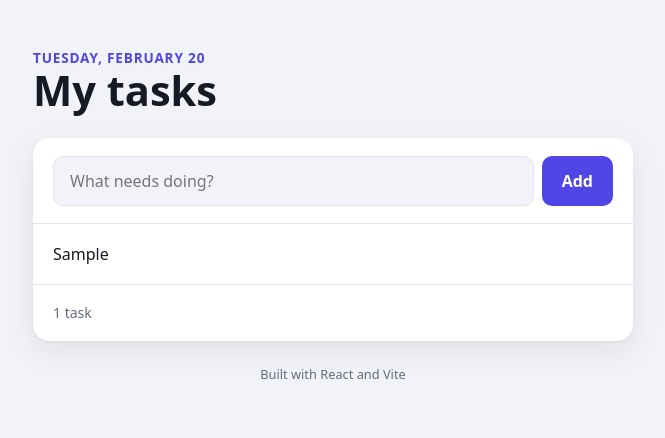
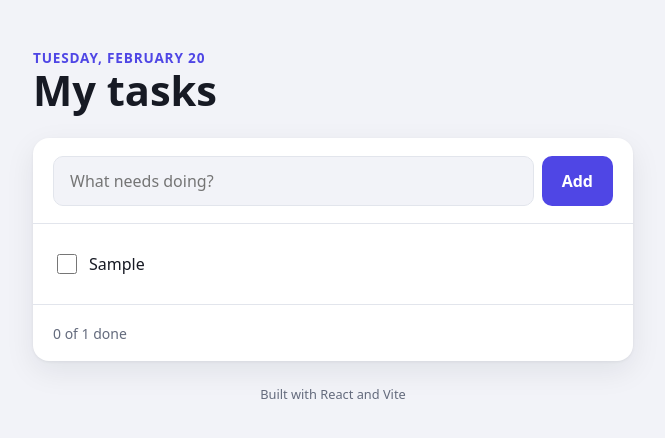
Before and after one commit to vincentonyenze/todo-react, a React (Vite) app: page / in a window 1280 px wide. Both pictures are taken after typing "Sample" into the empty fields and a click on the button "Add". Shown: the top 438 px of the page, without its empty margins (307-972 px from the left). Built offline with nearby package versions, Linux system fonts and the light colour scheme.

Commit message:
add task list with ticking off

```diff
--- a/src/App.jsx
+++ b/src/App.jsx
@@ -1,5 +1,6 @@
 import { useState } from "react";
 import AddTaskForm from "./components/AddTaskForm.jsx";
+import TaskList from "./components/TaskList.jsx";
 
 // "Tuesday, October 20": today's date, worked out once when the page loads
 const today = new Date().toLocaleDateString("en-US", {
@@ -34,6 +35,17 @@ function App() {
     setTasks((current) => [createTask(title), ...current]);
   }
 
+  function toggleTask(id) {
+    // map() makes a new array: a NEW object for the task that changed
+    // ({ ...task, done: !task.done }), and the same objects for the rest
+    setTasks((current) =>
+      current.map((task) => (task.id === id ? { ...task, done: !task.done } : task))
+    );
+  }
+
+  // Worked out from the tasks on every render, never stored
+  const doneCount = tasks.filter((task) => task.done).length;
+
   return (
     <div className="app">
       <header className="app__header">
@@ -48,27 +60,15 @@ function App() {
         </section>
 
         <section className="todo-card__section" aria-label="Tasks">
-          {tasks.length === 0 ? (
-            <div className="empty">
-              <span className="empty__icon" aria-hidden="true">
-                🎉
-              </span>
-              <p>Nothing to do yet. Add your first task above.</p>
-            </div>
-          ) : (
-            // A plain list for now; Step 4 turns each one into a real task
-            <ul>
-              {tasks.map((task) => (
-                <li key={task.id}>{task.title}</li>
-              ))}
-            </ul>
-          )}
+          <TaskList tasks={tasks} onToggle={toggleTask} />
         </section>
 
         <footer className="todo-card__section todo-card__footer">
-          {/* Worked out from the tasks every time: never stored, never stale */}
-          <p>
-            {tasks.length} task{tasks.length === 1 ? "" : "s"}
+          {/* aria-live: screen readers hear the new count when a task is ticked */}
+          <p aria-live="polite">
+            {tasks.length === 0
+              ? "No tasks"
+              : `${doneCount} of ${tasks.length} done`}
           </p>
         </footer>
       </main>
--- /dev/null
+++ b/src/components/TaskItem.css
@@ -0,0 +1,33 @@
+.task {
+  display: flex;
+  align-items: center;
+  gap: 0.75rem;
+  padding: 0.65rem 0.25rem;
+  border-bottom: 1px solid var(--color-border);
+}
+
+.task:last-child {
+  border-bottom: none;
+}
+
+.task__checkbox {
+  flex-shrink: 0;
+  width: 1.25rem;
+  height: 1.25rem;
+  margin: 0;
+  accent-color: var(--color-success);
+  cursor: pointer;
+}
+
+.task__title {
+  flex: 1;
+  min-width: 0;
+  overflow-wrap: anywhere; /* long words wrap instead of overflowing */
+  cursor: pointer;
+}
+
+/* Done: faded and crossed out, but still readable */
+.task--done .task__title {
+  color: var(--color-muted);
+  text-decoration: line-through;
+}
--- /dev/null
+++ b/src/components/TaskItem.jsx
@@ -0,0 +1,31 @@
+import "./TaskItem.css";
+
+// One task: a checkbox and its title. Ticking it doesn't change anything
+// here. It asks the parent to by calling onToggle(id). TaskItem only SHOWS
+// a task; App owns the tasks and decides how they change.
+function TaskItem({ task, onToggle }) {
+  // The checkbox's id is built from the task's id, so every row's label
+  // points at its own checkbox
+  const checkboxId = `task-${task.id}`;
+
+  return (
+    <li className={task.done ? "task task--done" : "task"}>
+      <input
+        type="checkbox"
+        id={checkboxId}
+        className="task__checkbox"
+        // Controlled, like the text box: the box shows task.done, and a
+        // click asks for a change instead of changing it directly
+        checked={task.done}
+        onChange={() => onToggle(task.id)}
+      />
+      {/* The title IS the checkbox's label: click it to tick the task,
+          and screen readers hear "Buy groceries, checkbox, checked" */}
+      <label htmlFor={checkboxId} className="task__title">
+        {task.title}
+      </label>
+    </li>
+  );
+}
+
+export default TaskItem;
--- /dev/null
+++ b/src/components/TaskList.jsx
@@ -0,0 +1,26 @@
+import TaskItem from "./TaskItem.jsx";
+
+// The list of tasks, or a friendly message when there are none.
+// It passes each task, and the functions to change it, on to TaskItem.
+function TaskList({ tasks, onToggle }) {
+  if (tasks.length === 0) {
+    return (
+      <div className="empty">
+        <span className="empty__icon" aria-hidden="true">
+          🎉
+        </span>
+        <p>Nothing to do yet. Add your first task above.</p>
+      </div>
+    );
+  }
+
+  return (
+    <ul>
+      {tasks.map((task) => (
+        <TaskItem key={task.id} task={task} onToggle={onToggle} />
+      ))}
+    </ul>
+  );
+}
+
+export default TaskList;
```
